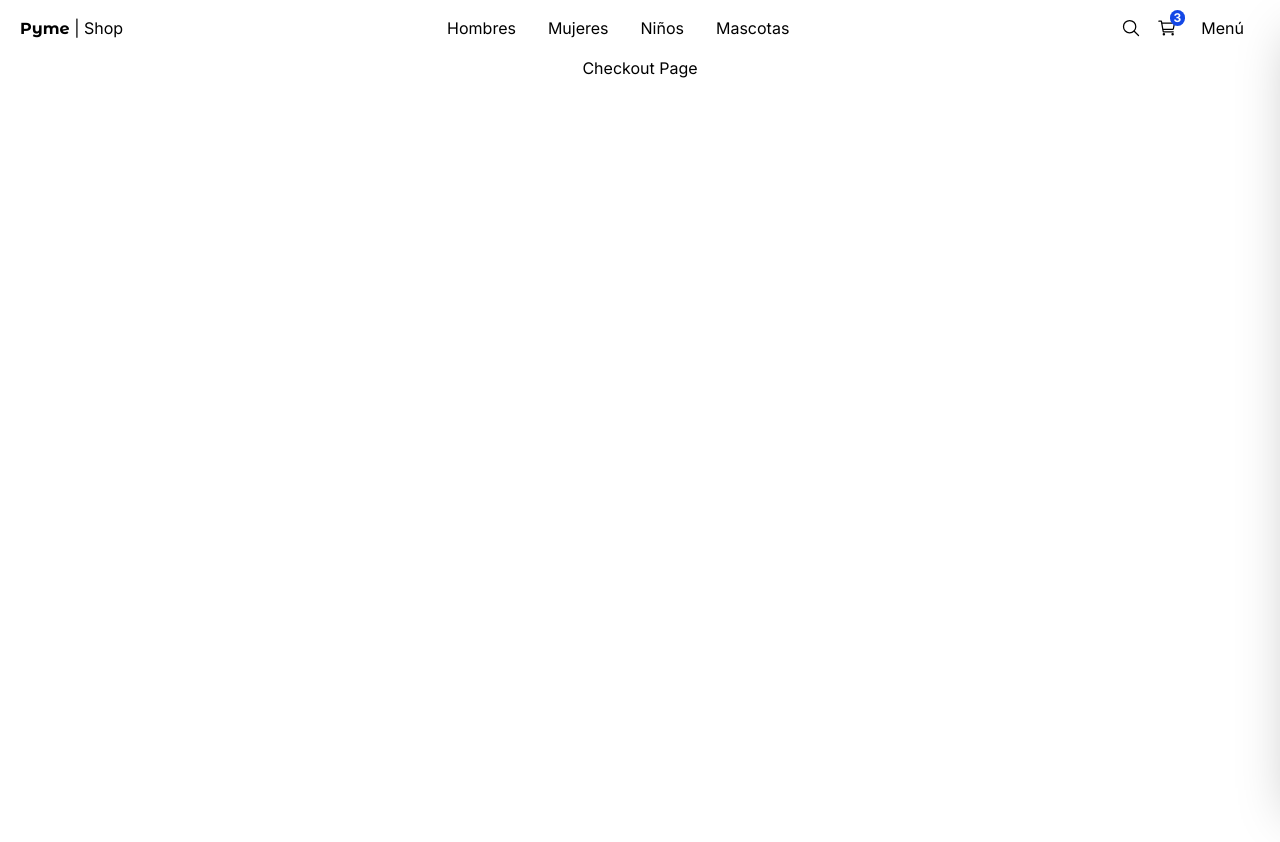
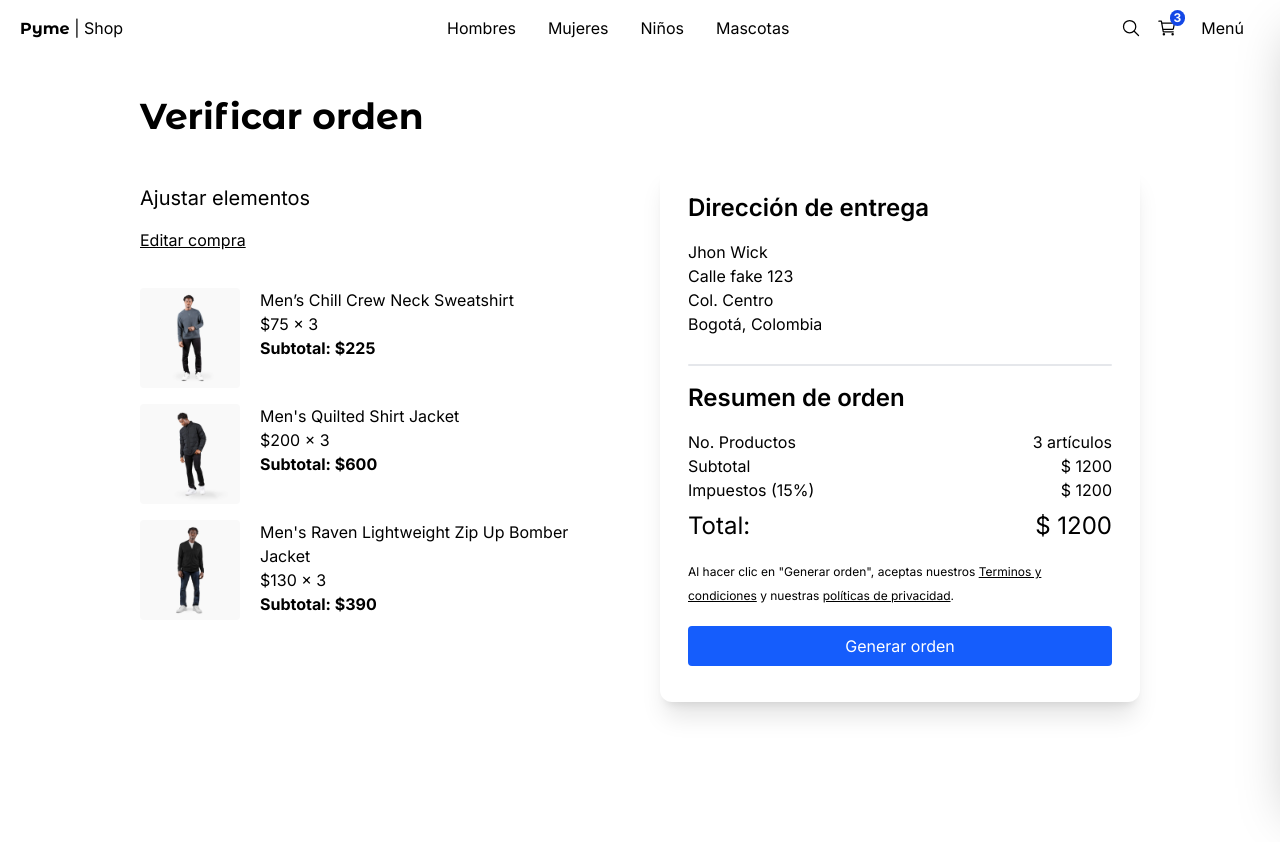
Before and after one commit to eandres8/pyme-shop-web, a Next.js app: page /checkout in a window 1280 px wide. Shown: the top 842 px of the page. Before the commit the page ends 800 px from the top, so only its background shows below. Built offline with nearby package versions, Linux system fonts and the light colour scheme.

Commit message:
feat: create checkout basic pages

```diff
--- a/app/(shop)/cart/page.tsx
+++ b/app/(shop)/cart/page.tsx
@@ -1,9 +1,85 @@
-import React from 'react'
+import Link from "next/link";
 
-export default function Cart() {
+import { Title } from "@/src/shared/components/ui";
+import { initialData } from "@/src/data/seed/seed";
+import Image from "next/image";
+import { QuantitySelector } from "@/src/shared/components/product";
+
+const productsInCart = [...initialData.products.slice(0, 3)];
+
+export default function CartPage() {
   return (
-    <div>
-      <h1>Cart Page</h1>
+    <div className="flex justify-center items-center mb-72 px-10 sm:px-0">
+      <div className="flex flex-col w-250">
+        <Title title="Carrito" />
+
+        <div className="grid grid-cols-1 sm:grid-cols-2 gap-10">
+          {/* Carrito */}
+          <div className="flex flex-col mt-5 gap-4">
+            <span className="text-xl">Agregar mas items</span>
+            <Link href="/" className="underline mb-5">
+              Continua comprando
+            </Link>
+
+            {/* Items */}
+            {productsInCart.map((product) => (
+              <div key={product.slug} className="flex">
+                <Image
+                  src={`/images/products/${product.images.at(0)}`}
+                  alt={product.title}
+                  width={100}
+                  height={100}
+                  style={{
+                    width: '100px',
+                    height: '100px',
+                  }}
+                  className="mr-5 rounded"
+                />
+
+                <div>
+                  <p>{product.title}</p>
+                  <p>${product.price}</p>
+                  <QuantitySelector quantity={3} />
+                  <button className="underline mt-3">Remover</button>
+                </div>
+              </div>
+            ))}
+          </div>
+
+          {/* Checkout */}
+          <div className="flex flex-col gap-2 bg-white rounded-xl shadow-xl p-7 h-fit">
+            <h2 className="text-2xl mb-2 font-semibold">Resumen de orden</h2>
+
+            <div className="flex flex-col mb-2">
+              <div className="flex justify-between">
+                <span>No. Productos</span>
+                <span>{productsInCart.length} artículos</span>
+              </div>
+
+              <div className="flex justify-between">
+                <span>Subtotal</span>
+                <span>$ 1200</span>
+              </div>
+
+              <div className="flex justify-between">
+                <span>Impuestos (15%)</span>
+                <span>$ 1200</span>
+              </div>
+
+              <div className="flex justify-between mt-2">
+                <span className="text-2xl">Total:</span>
+                <span className="text-2xl text-right">$ 1200</span>
+              </div>
+            </div>
+
+            <div className="mb-2 w-full">
+              <Link href="/checkout/address" className="flex btn-primary justify-center">
+                Checkout
+              </Link>
+            </div>
+          </div>
+        </div>
+      </div>
     </div>
   );
 }
--- a/app/(shop)/checkout/address/page.tsx
+++ b/app/(shop)/checkout/address/page.tsx
@@ -1,9 +1,67 @@
-import React from 'react'
+import Link from "next/link";
 
-export default function Checkout() {
+import { Title } from "@/src/shared/components/ui";
+
+export default function AddressPage() {
   return (
-    <div>
-      <h1>Checkout Page</h1>
+    <div className="flex flex-col sm:justify-center sm:items-center mb-72 px-10 sm:px-0">
+      <div className="w-full  xl:w-250 flex flex-col justify-center text-left">
+        <Title title="Dirección" subtitle="Dirección de entrega" />
+
+        <div className="grid grid-cols-1 gap-2 sm:gap-5 sm:grid-cols-2">
+          <div className="flex flex-col mb-2">
+            <span>Nombres</span>
+            <input type="text" className="p-2 border border-gray-50 rounded-md bg-gray-200" />
+          </div>
+
+          <div className="flex flex-col mb-2">
+            <span>Apellidos</span>
+            <input type="text" className="p-2 border border-gray-50 rounded-md bg-gray-200" />
+          </div>
+
+          <div className="flex flex-col mb-2">
+            <span>Dirección</span>
+            <input type="text" className="p-2 border border-gray-50 rounded-md bg-gray-200" />
+          </div>
+
+          <div className="flex flex-col mb-2">
+            <span>Dirección 2 (opcional)</span>
+            <input type="text" className="p-2 border border-gray-50 rounded-md bg-gray-200" />
+          </div>
+
+          <div className="flex flex-col mb-2">
+            <span>Código postal</span>
+            <input type="text" className="p-2 border border-gray-50 rounded-md bg-gray-200" />
+          </div>
+
+          <div className="flex flex-col mb-2">
+            <span>Ciudad</span>
+            <input type="text" className="p-2 border border-gray-50 rounded-md bg-gray-200" />
+          </div>
+
+          <div className="flex flex-col mb-2">
+            <span>País</span>
+            <select className="p-2 border border-gray-50 rounded-md bg-gray-200">
+              <option value="">[ Seleccione ]</option>
+              <option value="CRI">Costa Rica</option>
+            </select>
+          </div>
+
+          <div className="flex flex-col mb-2">
+            <span>Teléfono</span>
+            <input type="text" className="p-2 border border-gray-50 rounded-md bg-gray-200" />
+          </div>
+
+          <div className="flex flex-col mb-2 sm:mt-10">
+            <Link
+              href="/checkout"
+              className="btn-primary flex w-full sm:w-1/2 justify-center "
+            >
+              Siguiente
+            </Link>
+          </div>
+        </div>
+      </div>
     </div>
   );
 }
--- a/app/(shop)/checkout/page.tsx
+++ b/app/(shop)/checkout/page.tsx
@@ -1,9 +1,99 @@
-import React from 'react'
+/* eslint-disable react/no-unescaped-entities */
+import Link from "next/link";
+import Image from "next/image";
 
-export default function Checkout() {
+import { Title } from "@/src/shared/components/ui";
+import { initialData } from "@/src/data/seed/seed";
+
+const productsInCart = [...initialData.products.slice(0, 3)];
+
+export default function CheckoutPage() {
   return (
-    <div>
-      <h1>Checkout Page</h1>
+    <div className="flex justify-center items-center mb-72 px-10 sm:px-0">
+      <div className="flex flex-col w-250">
+        <Title title="Verificar orden" />
+
+        <div className="grid grid-cols-1 sm:grid-cols-2 gap-10">
+          {/* Carrito */}
+          <div className="flex flex-col mt-5 gap-4">
+            <span className="text-xl">Ajustar elementos</span>
+            <Link href="/cart" className="underline mb-5">
+              Editar compra
+            </Link>
+
+            {/* Items */}
+            {productsInCart.map((product) => (
+              <div key={product.slug} className="flex">
+                <Image
+                  src={`/images/products/${product.images.at(0)}`}
+                  alt={product.title}
+                  width={100}
+                  height={100}
+                  style={{
+                    width: '100px',
+                    height: '100px',
+                  }}
+                  className="mr-5 rounded"
+                />
+
+                <div>
+                  <p>{product.title}</p>
+                  <p>${product.price} x 3</p>
+                  <p className="font-bold">Subtotal: ${product.price * 3}</p>
+                </div>
+              </div>
+            ))}
+          </div>
+
+          {/* Checkout */}
+          <div className="flex flex-col gap-2 bg-white rounded-xl shadow-xl p-7 h-fit">
+            <h2 className="text-2xl mb-2 font-semibold">Dirección de entrega</h2>
+            <div className="mb-5">
+              <p>Jhon Wick</p>
+              <p>Calle fake 123</p>
+              <p>Col. Centro</p>
+              <p>Bogotá, Colombia</p>
+            </div>
+
+            <div className="w-full h-0.5 rounded bg-gray-200 mb-2" />
+
+            <h2 className="text-2xl mb-2 font-semibold">Resumen de orden</h2>
+
+            <div className="flex flex-col mb-2">
+              <div className="flex justify-between">
+                <span>No. Productos</span>
+                <span>{productsInCart.length} artículos</span>
+              </div>
+
+              <div className="flex justify-between">
+                <span>Subtotal</span>
+                <span>$ 1200</span>
+              </div>
+
+              <div className="flex justify-between">
+                <span>Impuestos (15%)</span>
+                <span>$ 1200</span>
+              </div>
+
+              <div className="flex justify-between mt-2">
+                <span className="text-2xl">Total:</span>
+                <span className="text-2xl text-right">$ 1200</span>
+              </div>
+            </div>
+
+            <div className="mb-2 w-full">
+              <p className="mb-5">
+                <span className="text-xs">
+                  Al hacer clic en "Generar orden", aceptas nuestros <a href="#" className="underline">Terminos y condiciones</a> y nuestras <a href="#" className="underline">políticas de privacidad</a>.
+                </span>
+              </p>
+              <Link href="/orders/123" className="flex btn-primary justify-center">
+                Generar orden
+              </Link>
+            </div>
+          </div>
+        </div>
+      </div>
     </div>
   );
 }
```
